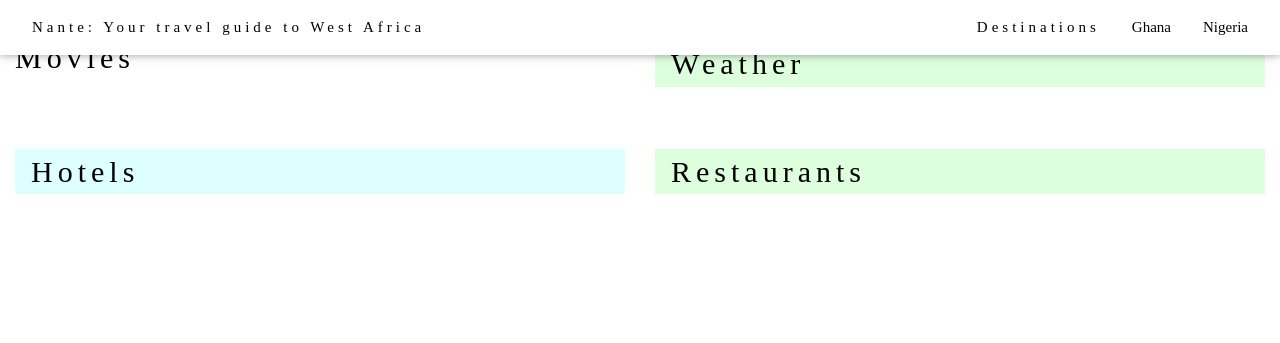
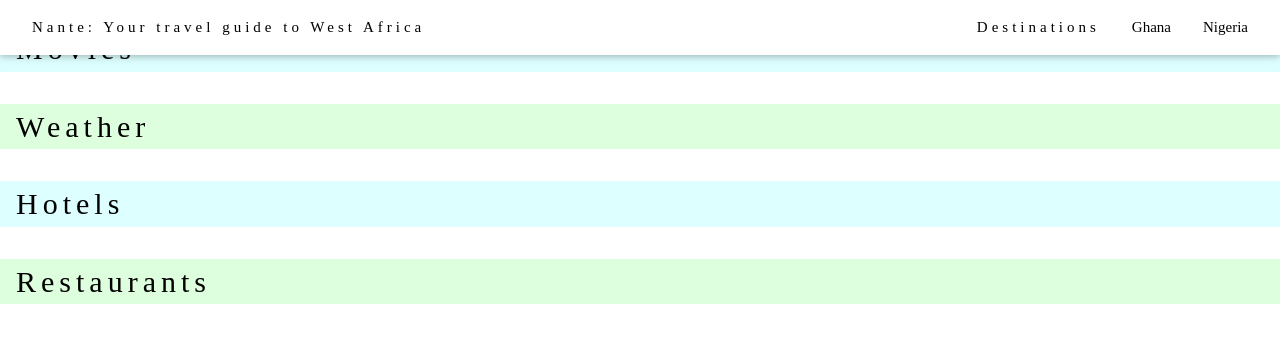
Before and after one commit to evmarecki/nante, a Flask app: template flask-nante/templates/city.html in a window 1280 px wide. Shown: the top 343 px of the page. Run offline with Flask 2, Linux system fonts and the light colour scheme; the template is opened without the code that fills it, so the values that code supplies are empty; parts of the project's set-up code (start-up, migrations or seed data) failed here and were passed over; some libraries are stand-ins or nearby versions.

Commit message:
columns update

```diff
--- a/flask-nante/templates/city.html
+++ b/flask-nante/templates/city.html
@@ -36,8 +36,8 @@ h1,h2,h3,h4,h5,h6 {
 
 <body>
 <div class="row">
-  <div class="column">
-    <h2>Movies</h2>
+  <div class="w3-col">
+    <h2 class="w3-panel w3-pale-blue">Movies</h2>
     {% for movie in movies %}
 		<p>
 		<h3>{{movie.title}}: {{movie.time_and_day}} showing at {{movie.theater_name}}</h3><br/>
@@ -48,7 +48,7 @@ h1,h2,h3,h4,h5,h6 {
 	{% endfor %}
   </div>
 
-  <div class="column">
+  <div class="w3-col">
     <h2 class="w3-panel w3-pale-green">Weather</h2>
 	{% for w in weather %}
 	  <p>
@@ -60,7 +60,7 @@ h1,h2,h3,h4,h5,h6 {
 	  {% endfor %}
 	</div>
 
-  <div class="column">
+  <div class="w3-col">
     <h2 class="w3-panel w3-pale-blue">Hotels</h2>
     {% for hotel in hotels %}
 	<p>
@@ -71,7 +71,7 @@ h1,h2,h3,h4,h5,h6 {
 	{% endfor %}
   </div>
 
-  <div class="column">
+  <div class="w3-col">
     <h2 class="w3-panel w3-pale-green">Restaurants</h2>
    {% for restaurant in restaurant %}
 	<p>
```
